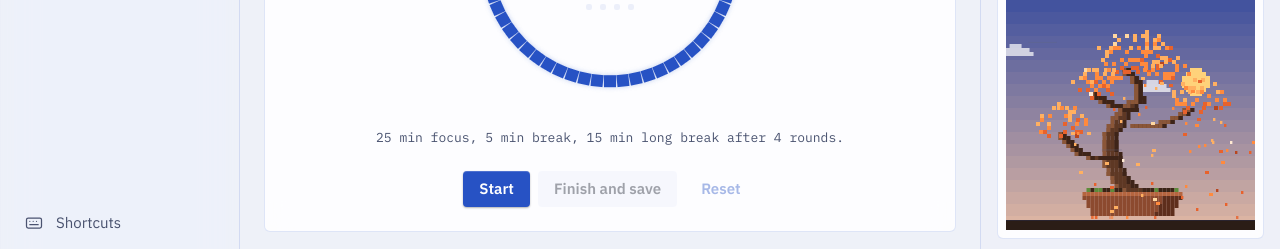
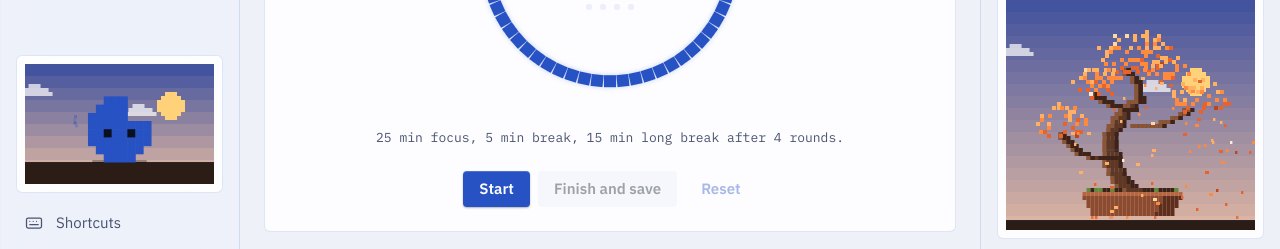
Before and after one commit to george-coroi/study-log, a plain HTML site: page index.html in a window 1280 px wide. Shown: the part 503-752 px from the top of the page. Drawn offline with Linux system fonts and the light colour scheme.

Commit message:
Orbit: rename, Habits tab, moon blob in sidebar
Co-Authored-By: Claude Sonnet 5.5 <noreply@anthropic.com>

```diff
--- a/index.html
+++ b/index.html
@@ -52,6 +52,7 @@
       <button type="button" class="nav-item" data-view="stats" title="Stats"><svg class="ic"><use href="#i-chart"/></svg><span class="lbl">Stats</span></button>
     </nav>
     <div class="nav-spacer"></div>
+    <div class="block tree-card side-blob"><canvas id="blob" class="blob" role="img" aria-label="Orbit, a pixel moon blob. It sleeps at night, blinks and hops by day, and a small dot circles it."></canvas></div>
     <button type="button" class="nav-item" id="nav-keys" title="Keyboard shortcuts (?)"><svg class="ic"><use href="#i-keys"/></svg><span class="lbl">Shortcuts</span></button>
     <button type="button" class="nav-item" id="nav-settings" data-view="settings" title="Settings"><svg class="ic"><use href="#i-sliders"/></svg><span class="lbl">Settings</span></button>
   </aside>
@@ -399,7 +400,6 @@
       <label class="vol"><span class="label">Volume</span><input type="range" id="snd-vol" min="0" max="100" step="5"></label>
     </section>
     <div class="block tree-card"><canvas id="tree" class="tree" role="img" aria-label="An orange bonsai tree with petals blowing in the wind"></canvas></div>
-    <div class="block tree-card"><canvas id="blob" class="blob" role="img" aria-label="Orbit, a pixel moon blob. It sleeps at night, blinks and hops by day, and a small dot circles it."></canvas></div>
     <section class="block side-card" aria-labelledby="gd-h">
       <h2 id="gd-h">Topic garden</h2>
       <canvas id="garden" class="garden" role="img" aria-label="One flower per science: taller means more confident, more lit petals means more topics rated Confident or better"></canvas>
@@ -1452,7 +1452,7 @@
     for (var i = 1; i <= 6; i++) side.colours[i] = cssVar('--subj-' + i);
     side.colours.ink = cssVar('--text-3'); side.colours.line = cssVar('--separator'); side.colours.accent = cssVar('--accent');
     renderWeekMap(); syncFish(); renderUpNext(); renderGoal(); renderZooNote(); renderSound(); updateClock();
-    if (reduceMotion) drawSide(0);
+    if (reduceMotion) { drawSide(0); if ($("blob").offsetParent) drawBlob(0); }
   }
 
   // Week map: five weeks of tiles, brighter the more you studied that day.
@@ -1898,31 +1898,49 @@
     }
   }
 
-  // Orbit the moon blob: same clock-driven sky as the bonsai. Asleep at night, blinks and hops by day, a dot circles it.
+  // Orbit the moon blob (left sidebar): same clock-driven sky as the bonsai. Asleep at night; by day it blinks and hops with squash and stretch. A dot circles it.
   var BLOB = ['..XXX...', '.XXXX...', 'XXXXX...', 'XXXXXXXX', 'XXXXXXXX', 'XXXXXXXX', '.XXXXXX.', '..XXXX..'];
+  function ease(u) { return u * u * (3 - 2 * u); }
   function drawBlob(t) {
-    var g = fitCanvas($('blob')), c = g.c, T = 4, hr = hourNow(), night = hr < 6.5 || hr >= 20, S2 = 8, ground = Math.round((g.h - 30) / T) * T;
+    var cv = $('blob'), g = fitCanvas(cv), c = g.c, T = 4, hr = hourNow(), night = hr < 6.5 || hr >= 20, S2 = Math.max(5, Math.min(8, Math.floor(g.h / 15)));
+    var ground = g.h - 22, cx = g.w / 2, acc = side.colours.accent || '#6E9BFF';
     drawSky(c, g.w, g.h, T, t);
     c.fillStyle = '#2B1D16'; c.fillRect(0, ground, g.w, g.h); c.fillStyle = side.colours.line; c.fillRect(0, ground, g.w, 1);
-    var cx = Math.round(g.w / 2 / S2) * S2, cyc = (t % 4200) / 4200;
-    var hop = !night && cyc > 0.7 ? Math.abs(Math.sin((cyc - 0.7) / 0.3 * Math.PI)) * 22 : 0;         // a hop every few seconds by day
-    var breathe = Math.round(Math.sin(t / (night ? 1100 : 700)) * 0.6);                              // slow bob; slower asleep
-    var bx = cx - 4 * S2, by = ground - 8 * S2 - Math.round(hop / S2) * S2 + breathe * 2;
-    c.fillStyle = 'rgba(0,0,0,0.25)'; c.fillRect(cx - 3 * S2 + hop / 4, ground - 3, 6 * S2 - hop / 2, 3);     // shadow
-    c.fillStyle = side.colours.accent || '#6E9BFF';
-    BLOB.forEach(function (row, y) { for (var x = 0; x < 8; x++) if (row[x] === 'X') c.fillRect(bx + x * S2, by + y * S2, S2, S2); });
-    var blink = (t % 3600) < 160, eyeY = by + 4 * S2;
+    var cyc = (t % 4600) / 4600, lift = 0, sx = 1, sy = 1;
+    if (night) { var br = Math.sin(t / 1300); sy = 1 + br * 0.035; sx = 1 - br * 0.02; }                       // slow breathing
+    else if (cyc > 0.62) {                                                                                  // crouch, jump, land
+      var u = (cyc - 0.62) / 0.38;
+      if (u < 0.18) { var d = ease(u / 0.18); sy = 1 - 0.16 * d; sx = 1 + 0.12 * d; }
+      else if (u < 0.78) { var j = (u - 0.18) / 0.6; lift = Math.sin(j * Math.PI) * g.h * 0.2; sy = 1 + 0.1 * Math.sin(j * Math.PI); sx = 1 - 0.06 * Math.sin(j * Math.PI); }
+      else { var l = 1 - ease((u - 0.78) / 0.22); sy = 1 - 0.14 * l; sx = 1 + 0.1 * l; }
+    } else { var bob = Math.sin(t / 650); sy = 1 + bob * 0.025; sx = 1 - bob * 0.015; }                          // idle wobble
+    var sh = 1 - lift / (g.h * 0.3);                                                                         // shadow shrinks as it rises
+    c.fillStyle = 'rgba(0,0,0,0.28)'; c.fillRect(cx - 3.4 * S2 * sh, ground - 2, 6.8 * S2 * sh, 3);
+    c.save(); c.translate(cx, ground - lift); c.scale(sx, sy); c.translate(-4 * S2, -8 * S2);
+    c.fillStyle = acc;
+    BLOB.forEach(function (row, y) { for (var x = 0; x < 8; x++) if (row[x] === 'X') c.fillRect(x * S2, y * S2, S2 + 0.5, S2 + 0.5); });
+    var bl = (t % 3400) / 3400, shut = night ? 1 : bl < 0.05 ? Math.sin(bl / 0.05 * Math.PI) : 0, eh = Math.max(S2 * 0.18, S2 * (1 - shut));   // eyes close smoothly
     c.fillStyle = '#0B1020';
-    if (night || blink) { c.fillRect(bx + 2 * S2, eyeY + S2 / 2, S2, S2 / 2); c.fillRect(bx + 5 * S2, eyeY + S2 / 2, S2, S2 / 2); }   // closed eyes
-    else { c.fillRect(bx + 2 * S2, eyeY, S2, S2); c.fillRect(bx + 5 * S2, eyeY, S2, S2); }
-    var a = t / 1700, ox = Math.round((cx + Math.cos(a) * 5.5 * S2) / T) * T, oy = Math.round((by + 3 * S2 + Math.sin(a) * 2.2 * S2) / T) * T;   // the orbiting dot
-    c.fillStyle = side.colours.accent || '#6E9BFF'; c.globalAlpha = Math.sin(a) < 0 ? 0.45 : 1; c.fillRect(ox, oy, T + 2, T + 2); c.globalAlpha = 1;
-    if (night) for (var z = 0; z < 3; z++) {                                                          // floating z's
-      var u = ((t / 2600) + z / 3) % 1; c.globalAlpha = 1 - u; c.fillStyle = '#FFF4DC';
-      c.fillRect(Math.round(cx + 4 * S2 + u * 14 + z * 3), Math.round(by - 2 - u * 30), 3 + z, 3 + z); c.globalAlpha = 1;
-    }
-  }
-  function drawSide(t, move) { drawTank(t, move); drawTree(t, move); drawBlob(t); drawGarden(t); drawZoo(t); if (!$('buddy').hidden) drawBuddy(t); }
+    c.fillRect(2 * S2, 4 * S2 + (S2 - eh) / 2 + (night ? S2 * 0.3 : 0), S2, eh); c.fillRect(5 * S2, 4 * S2 + (S2 - eh) / 2 + (night ? S2 * 0.3 : 0), S2, eh);
+    c.restore();
+    var a = t / 1500, by = ground - lift - 8 * S2 * sy;
+    for (var k = 3; k >= 0; k--) {                                                                           // orbiting dot with a fading trail
+      var ak = a - k * 0.16, ox = cx + Math.cos(ak) * 5.6 * S2, oy = by + 3 * S2 + Math.sin(ak) * 2.4 * S2, back = Math.sin(ak) < 0;
+      c.globalAlpha = (back ? 0.4 : 1) * (1 - k * 0.24); c.fillStyle = acc; var sz = (k ? 2 : 3) + (back ? 0 : 1); c.fillRect(ox - sz / 2, oy - sz / 2, sz, sz);
+    }
+    c.globalAlpha = 1;
+    if (night) for (var z = 0; z < 3; z++) {                                                                  // floating z's
+      var q = ((t / 3200) + z / 3) % 1; c.globalAlpha = Math.sin(q * Math.PI) * 0.9; c.fillStyle = '#FFF4DC';
+      var zs = 3 + z * 1.5; c.fillRect(cx + 3.5 * S2 + q * 16 + Math.sin(q * 9) * 2, by - 4 - q * 34, zs, zs);
+    }
+    c.globalAlpha = 1;
+  }
+  function blobFrame(t) {
+    requestAnimationFrame(blobFrame);
+    if (document.hidden || !$('blob').offsetParent) return;
+    drawBlob(t);
+  }
+  function drawSide(t, move) { drawTank(t, move); drawTree(t, move); drawGarden(t); drawZoo(t); if (!$('buddy').hidden) drawBuddy(t); }
   function sideFrame(t) {
     requestAnimationFrame(sideFrame);
     if (document.hidden || !$('side').offsetParent) return;
@@ -2137,7 +2155,7 @@
   applyTheme();
   applyCritters();
   buildRing();
-  if (!reduceMotion) requestAnimationFrame(sideFrame);
+  if (!reduceMotion) { requestAnimationFrame(sideFrame); requestAnimationFrame(blobFrame); }
   applySidebar();
   fillSelects();
   renderAll();
--- a/styles/app.css
+++ b/styles/app.css
@@ -346,7 +346,10 @@ select, input[type="text"], input[type="number"], input[type="date"] { box-shado
 .wtile:hover, .wtile:focus-visible { outline: 1px solid var(--text); }
 .tree-card { padding: var(--s-2); }
 .tree { display: block; width: 100%; height: 230px; }
-.blob { display: block; width: 100%; height: 170px; }
+.blob { display: block; width: 100%; height: 120px; }
+.side-blob { margin: 0 var(--s-1) var(--s-2); }
+.app.collapsed .side-blob { display: none; }
+@media (max-width: 720px), (max-height: 640px) { .side-blob { display: none; } }
 .nx { width: 100%; border: 0; background: transparent; color: inherit; font: inherit; text-align: left; cursor: pointer; }
 .nx .grow { overflow: hidden; text-overflow: ellipsis; white-space: nowrap; overflow-wrap: normal; }
 .nx .kind, .nx .kcode { flex: none; font: 500 var(--fs-12)/1 var(--font-mono); color: var(--text-3); }
```
